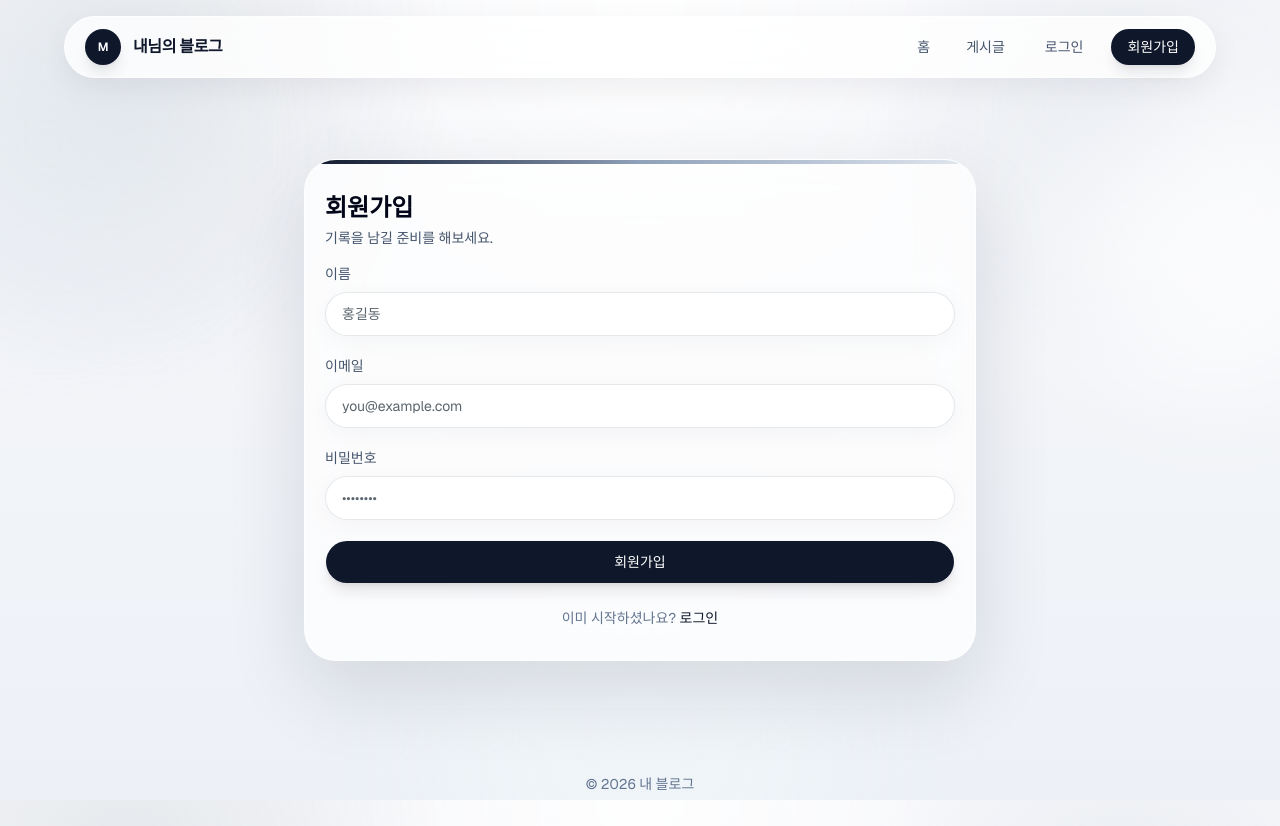
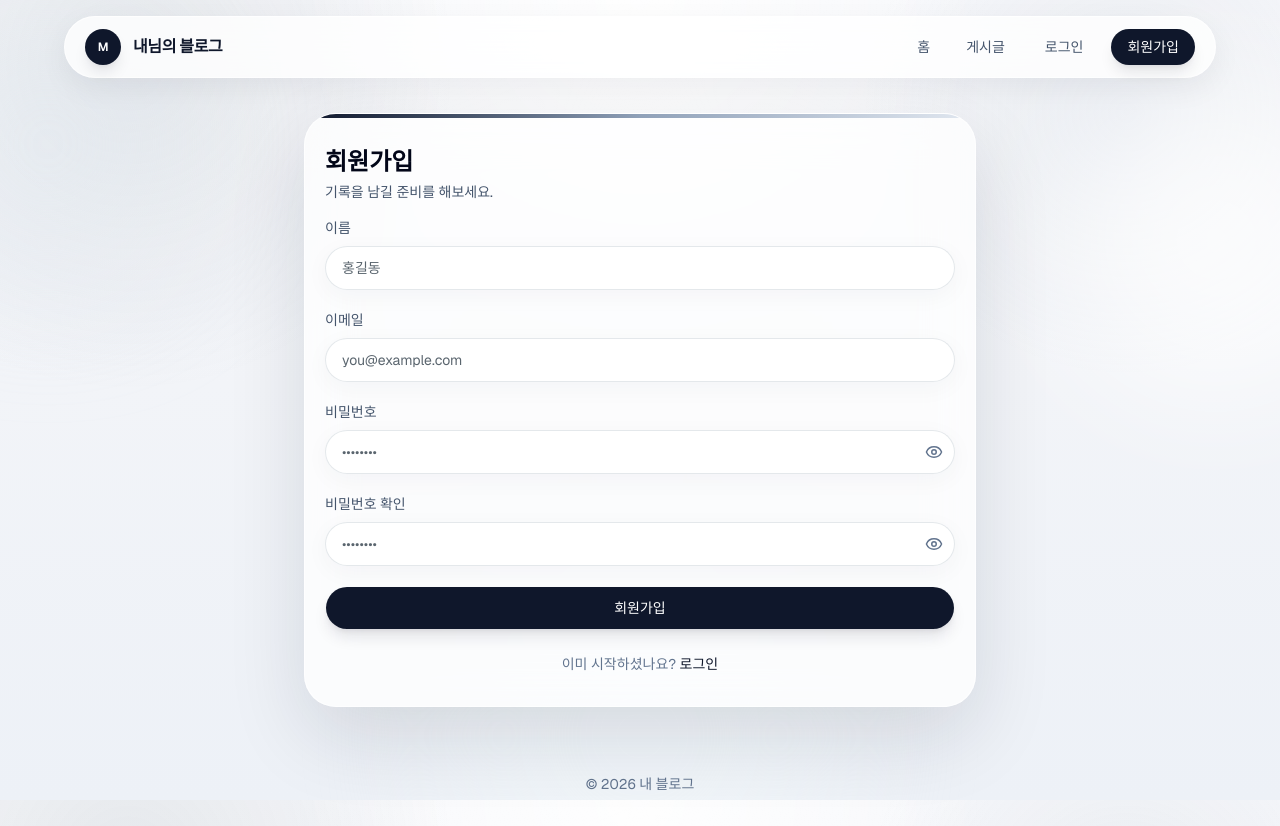
Before and after one commit to KimJongHyun2/my-first-web, a Next.js app: page /signup in a window 1280 px wide. Built offline with nearby package versions, Linux system fonts and the light colour scheme; no server answers.

Commit message:
feat: 비밀번호 표시 토글 및 확인란 추가

```diff
--- a/components/LoginForm.tsx
+++ b/components/LoginForm.tsx
@@ -3,6 +3,7 @@
 import { useState } from 'react';
 import { useRouter } from 'next/navigation';
 import Link from 'next/link';
+import { Eye, EyeOff } from 'lucide-react';
 import { Card, CardContent, CardDescription, CardHeader, CardTitle } from '@/components/ui/card';
 import { Button } from '@/components/ui/button';
 import { Input } from '@/components/ui/input';
@@ -12,6 +13,7 @@ export default function LoginForm({ redirectTarget }: { redirectTarget: string }
   const router = useRouter();
   const [email, setEmail] = useState('');
   const [password, setPassword] = useState('');
+  const [showPassword, setShowPassword] = useState(false);
   const [error, setError] = useState('');
   const [loading, setLoading] = useState(false);
   const isConnectionError = error.includes('Supabase 서버에 연결할 수 없습니다');
@@ -61,15 +63,26 @@ export default function LoginForm({ redirectTarget }: { redirectTarget: string }
               <label htmlFor="password" className="block text-sm font-medium text-slate-600">
                 비밀번호
               </label>
+              <div className="relative">
                 <Input
                   id="password"
-                type="password"
+                  type={showPassword ? 'text' : 'password'}
                   placeholder="••••••••"
                   value={password}
                   onChange={(e) => setPassword(e.target.value)}
                   disabled={loading}
                   required
+                  className="pr-10"
                 />
+                <button
+                  type="button"
+                  onClick={() => setShowPassword(!showPassword)}
+                  className="absolute right-3 top-1/2 -translate-y-1/2 text-slate-500 hover:text-slate-700 transition-colors"
+                  disabled={loading}
+                >
+                  {showPassword ? <EyeOff size={18} /> : <Eye size={18} />}
+                </button>
+              </div>
             </div>
 
             {error && (
--- a/components/SignupForm.tsx
+++ b/components/SignupForm.tsx
@@ -3,6 +3,7 @@
 import { useState } from 'react';
 import { useRouter } from 'next/navigation';
 import Link from 'next/link';
+import { Eye, EyeOff } from 'lucide-react';
 import { Card, CardContent, CardDescription, CardHeader, CardTitle } from '@/components/ui/card';
 import { Button } from '@/components/ui/button';
 import { Input } from '@/components/ui/input';
@@ -13,15 +14,32 @@ export default function SignupForm({ redirectTarget }: { redirectTarget: string
   const [name, setName] = useState('');
   const [email, setEmail] = useState('');
   const [password, setPassword] = useState('');
+  const [confirmPassword, setConfirmPassword] = useState('');
+  const [showPassword, setShowPassword] = useState(false);
+  const [showConfirmPassword, setShowConfirmPassword] = useState(false);
   const [error, setError] = useState('');
   const [success, setSuccess] = useState('');
   const [loading, setLoading] = useState(false);
   const isConnectionError = error.includes('Supabase 서버에 연결할 수 없습니다');
+  const passwordMismatch = password && confirmPassword && password !== confirmPassword;
 
   const handleSignup = async (e: React.FormEvent) => {
     e.preventDefault();
     setError('');
     setSuccess('');
+
+    // 비밀번호 일치 확인
+    if (password !== confirmPassword) {
+      setError('비밀번호가 일치하지 않습니다.');
+      return;
+    }
+
+    // 비밀번호 길이 확인
+    if (password.length < 6) {
+      setError('비밀번호는 최소 6자 이상이어야 합니다.');
+      return;
+    }
+
     setLoading(true);
 
     const { error: authError } = await signUpWithEmail(email, password, name);
@@ -36,6 +54,7 @@ export default function SignupForm({ redirectTarget }: { redirectTarget: string
     setName('');
     setEmail('');
     setPassword('');
+    setConfirmPassword('');
 
     setTimeout(() => {
       router.push(`/login?redirect=${encodeURIComponent(redirectTarget)}`);
@@ -86,15 +105,55 @@ export default function SignupForm({ redirectTarget }: { redirectTarget: string
               <label htmlFor="password" className="block text-sm font-medium text-slate-600">
                 비밀번호
               </label>
+              <div className="relative">
                 <Input
                   id="password"
-                type="password"
+                  type={showPassword ? 'text' : 'password'}
                   placeholder="••••••••"
                   value={password}
                   onChange={(e) => setPassword(e.target.value)}
                   disabled={loading}
                   required
+                  className="pr-10"
                 />
+                <button
+                  type="button"
+                  onClick={() => setShowPassword(!showPassword)}
+                  className="absolute right-3 top-1/2 -translate-y-1/2 text-slate-500 hover:text-slate-700 transition-colors"
+                  disabled={loading}
+                >
+                  {showPassword ? <EyeOff size={18} /> : <Eye size={18} />}
+                </button>
+              </div>
+            </div>
+
+            <div className="space-y-2">
+              <label htmlFor="confirmPassword" className="block text-sm font-medium text-slate-600">
+                비밀번호 확인
+              </label>
+              <div className="relative">
+                <Input
+                  id="confirmPassword"
+                  type={showConfirmPassword ? 'text' : 'password'}
+                  placeholder="••••••••"
+                  value={confirmPassword}
+                  onChange={(e) => setConfirmPassword(e.target.value)}
+                  disabled={loading}
+                  required
+                  className={`pr-10 ${passwordMismatch ? 'border-red-500 focus:border-red-500' : ''}`}
+                />
+                <button
+                  type="button"
+                  onClick={() => setShowConfirmPassword(!showConfirmPassword)}
+                  className="absolute right-3 top-1/2 -translate-y-1/2 text-slate-500 hover:text-slate-700 transition-colors"
+                  disabled={loading}
+                >
+                  {showConfirmPassword ? <EyeOff size={18} /> : <Eye size={18} />}
+                </button>
+              </div>
+              {passwordMismatch && (
+                <p className="text-sm text-red-600">비밀번호가 일치하지 않습니다.</p>
+              )}
             </div>
 
             {error && (
```
Lines whose indentation alone changed are shown as unchanged.
